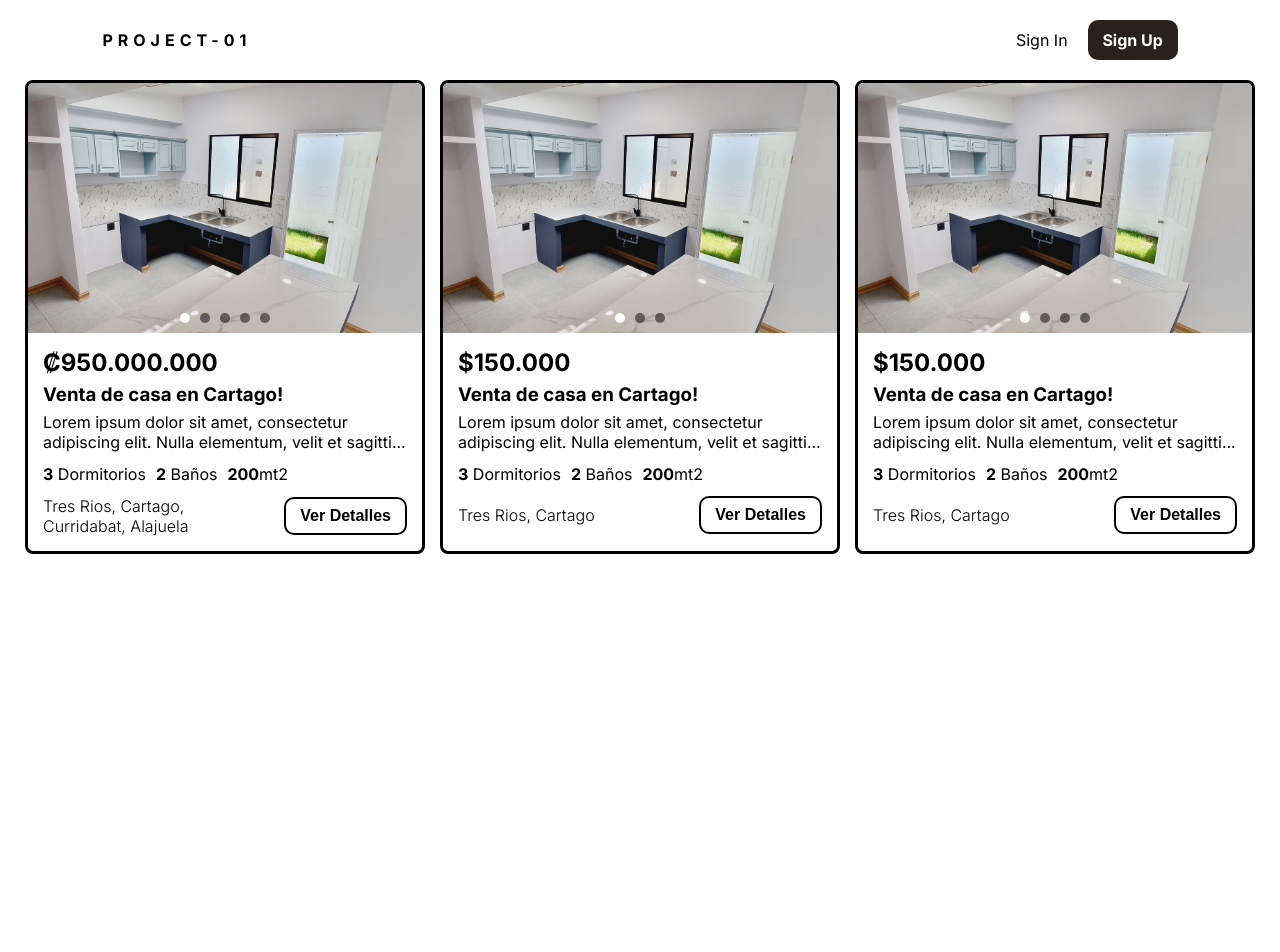
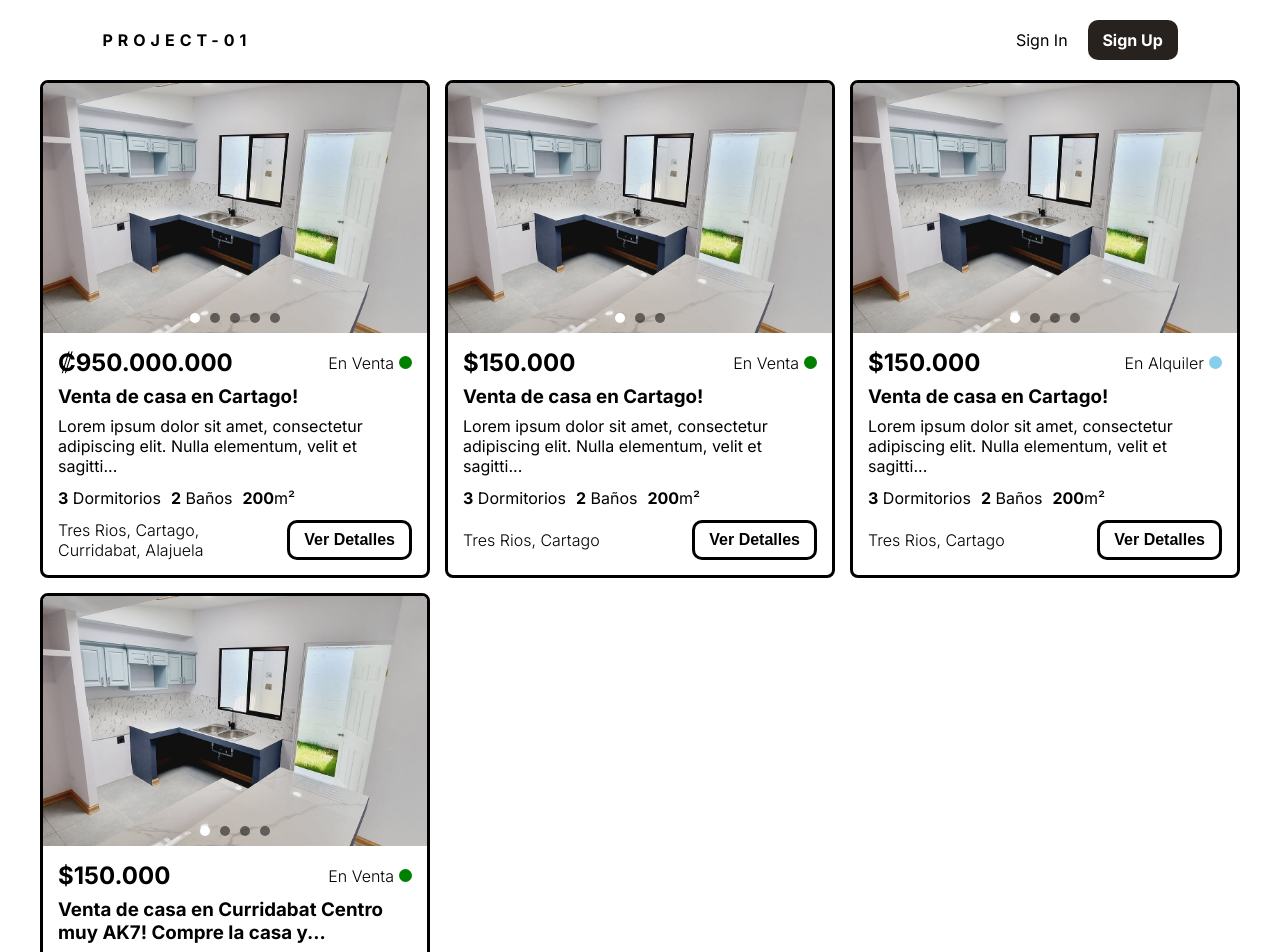
Before and after one commit to fred-gutierrez/project-01, a Vue app: page / in a window 1280 px wide. Shown: the top 952 px of the page. Before the commit the page ends 800 px from the top, so only its background shows below. Built offline with nearby package versions, Linux system fonts and the light colour scheme.

Commit message:
Added type of purchase indicator

```diff
--- a/src/components/AdItem.vue
+++ b/src/components/AdItem.vue
@@ -9,8 +9,22 @@
         <Carousel :images="postData.images" />
       </div>
       <div class="post-details">
-        <h2>{{ postData.price }}</h2>
-        <h3>{{ postData.title }}</h3>
+        <div class="price-grid">
+          <h2>{{ postData.price }}</h2>
+          <p>
+            En {{ postData.typeofpurchase }}
+            <font-awesome-icon
+              class="dot-indicator"
+              :class="
+                postData.typeofpurchase === 'Venta'
+                  ? 'venta-top'
+                  : 'alquiler-top'
+              "
+              :icon="['fas', 'circle']"
+            />
+          </p>
+        </div>
+        <h3>{{ truncatedTitle(postData.title) }}</h3>
         <p>{{ truncatedDescription(postData.description) }}</p>
         <div class="post-property-details">
           <p class="property-detail">
@@ -23,12 +37,14 @@
           </p>
           <p class="property-detail">
             <span style="font-weight: bold">{{ postData.squarefeet }}</span
-            >mt2
+            >m²
           </p>
         </div>
-        <div class="post-grid">
-          <div class="post-grid-left">{{ postData.location }}</div>
-          <div class="post-grid-right"><a href=""><button>Ver Detalles</button></a></div>
+        <div class="location-grid">
+          <div class="location-grid-left">{{ postData.location }}</div>
+          <div class="location-grid-right">
+            <a href=""><button>Ver Detalles</button></a>
+          </div>
         </div>
       </div>
     </li>
@@ -45,6 +61,13 @@ const truncatedDescription = (description: string) => {
   }
   return description;
 };
+
+const truncatedTitle = (title: string) => {
+  if (title.length > 60) {
+    return `${title.slice(0, 60)}...`;
+  }
+  return title;
+};
 </script>
 
 <style scoped lang="scss">
@@ -54,7 +77,7 @@ const truncatedDescription = (description: string) => {
   // Post Grid System
   display: grid;
   gap: 15px;
-  grid-template-columns: repeat(3, 400px);
+  grid-template-columns: repeat(3, 390px);
 }
 
 .post-background {
@@ -72,11 +95,35 @@ const truncatedDescription = (description: string) => {
 }
 
 .post-details {
-  display: grid;
   padding: 15px;
   h3 {
-    line-height: 35px;
+    margin: 8px 0;
   }
+}
+
+.price-grid {
+  display: grid;
+  grid-template-columns: repeat(2, 1fr);
+  align-items: center;
+  p {
+    justify-self: end;
+    font-weight: 300;
+    display: flex;
+    align-items: center;
+  }
+}
+
+.dot-indicator {
+  font-size: 13px;
+  margin-left: 5px;
+}
+
+.alquiler-top {
+  color: skyblue;
+}
+
+.venta-top {
+  color: green;
 }
 
 .post-property-details {
@@ -87,22 +134,22 @@ const truncatedDescription = (description: string) => {
   }
 }
 
-.post-grid {
+.location-grid {
   display: grid;
   margin-top: 12px;
   grid-template-columns: repeat(2, 1fr);
   align-items: center;
   justify-content: space-between;
-  .post-grid-left {
+  .location-grid-left {
     font-weight: 300;
   }
-  .post-grid-right {
+  .location-grid-right {
     justify-self: end;
     button {
       background: none;
       border-radius: 10px;
       padding: 8px 14px;
-      border: 2px solid black;
+      border: 3px solid #000;
       font-size: 16px;
       color: #000;
       font-weight: bold;
--- a/src/data/placeholder-data.json
+++ b/src/data/placeholder-data.json
@@ -6,7 +6,7 @@
     "description": "Lorem ipsum dolor sit amet, consectetur adipiscing elit. Nulla elementum, velit et sagittis imperdiet, nibh nisl efficitur quam, et molestie nulla tellus vitae mauris. Pellentesque a dui id orci accumsan suscipit. Duis non velit auctor, lobortis dui et, tincidunt nibh. Cras risus metus, interdum nec fringilla vel, accumsan ac neque. Ut quis velit ornare, efficitur mauris ut, euismod mi. Etiam quis vehicula urna. Sed eleifend condimentum posuere.",
     "bathrooms": 2,
     "squarefeet": 200,
-    "sellorrent": "Venta",
+    "typeofpurchase": "Venta",
     "location": "Tres Rios, Cartago, Curridabat, Alajuela",
     "price": "₡950.000.000",
     "images": [
@@ -24,7 +24,7 @@
     "description": "Lorem ipsum dolor sit amet, consectetur adipiscing elit. Nulla elementum, velit et sagittis imperdiet, nibh nisl efficitur quam, et molestie nulla tellus vitae mauris. Pellentesque a dui id orci accumsan suscipit. Duis non velit auctor, lobortis dui et, tincidunt nibh. Cras risus metus, interdum nec fringilla vel, accumsan ac neque. Ut quis velit ornare, efficitur mauris ut, euismod mi. Etiam quis vehicula urna. Sed eleifend condimentum posuere.",
     "bathrooms": 2,
     "squarefeet": 200,
-    "sellorrent": "Venta",
+    "typeofpurchase": "Venta",
     "location": "Tres Rios, Cartago",
     "price": "$150.000",
     "images": [
@@ -40,7 +40,24 @@
     "description": "Lorem ipsum dolor sit amet, consectetur adipiscing elit. Nulla elementum, velit et sagittis imperdiet, nibh nisl efficitur quam, et molestie nulla tellus vitae mauris. Pellentesque a dui id orci accumsan suscipit. Duis non velit auctor, lobortis dui et, tincidunt nibh. Cras risus metus, interdum nec fringilla vel, accumsan ac neque. Ut quis velit ornare, efficitur mauris ut, euismod mi. Etiam quis vehicula urna. Sed eleifend condimentum posuere.",
     "bathrooms": 2,
     "squarefeet": 200,
-    "sellorrent": "Venta",
+    "typeofpurchase": "Alquiler",
+    "location": "Tres Rios, Cartago",
+    "price": "$150.000",
+    "images": [
+      "src/assets/placeholderHouse/380350726_997423344927410_850516427393826786_n.jpg",
+      "src/assets/placeholderHouse/380352077_997423388260739_4617773567443279355_n.jpg",
+      "src/assets/placeholderHouse/380360613_997423411594070_3981857586783118685_n.jpg",
+      "src/assets/placeholderHouse/382216872_997423104927434_2265511154321251799_n.jpg"
+    ]
+  },
+  {
+    "id": 4,
+    "title": "Venta de casa en Curridabat Centro muy AK7! Compre la casa ya webon!!!",
+    "bedrooms": 31,
+    "description": "Lorem ipsum dolor sit amet, consectetur adipiscing elit. Nulla elementum, velit et sagittis imperdiet, nibh nisl efficitur quam, et molestie nulla tellus vitae mauris. Pellentesque a dui id orci accumsan suscipit. Duis non velit auctor, lobortis dui et, tincidunt nibh. Cras risus metus, interdum nec fringilla vel, accumsan ac neque. Ut quis velit ornare, efficitur mauris ut, euismod mi. Etiam quis vehicula urna. Sed eleifend condimentum posuere.",
+    "bathrooms": 9,
+    "squarefeet": 1500,
+    "typeofpurchase": "Venta",
     "location": "Tres Rios, Cartago",
     "price": "$150.000",
     "images": [
```
